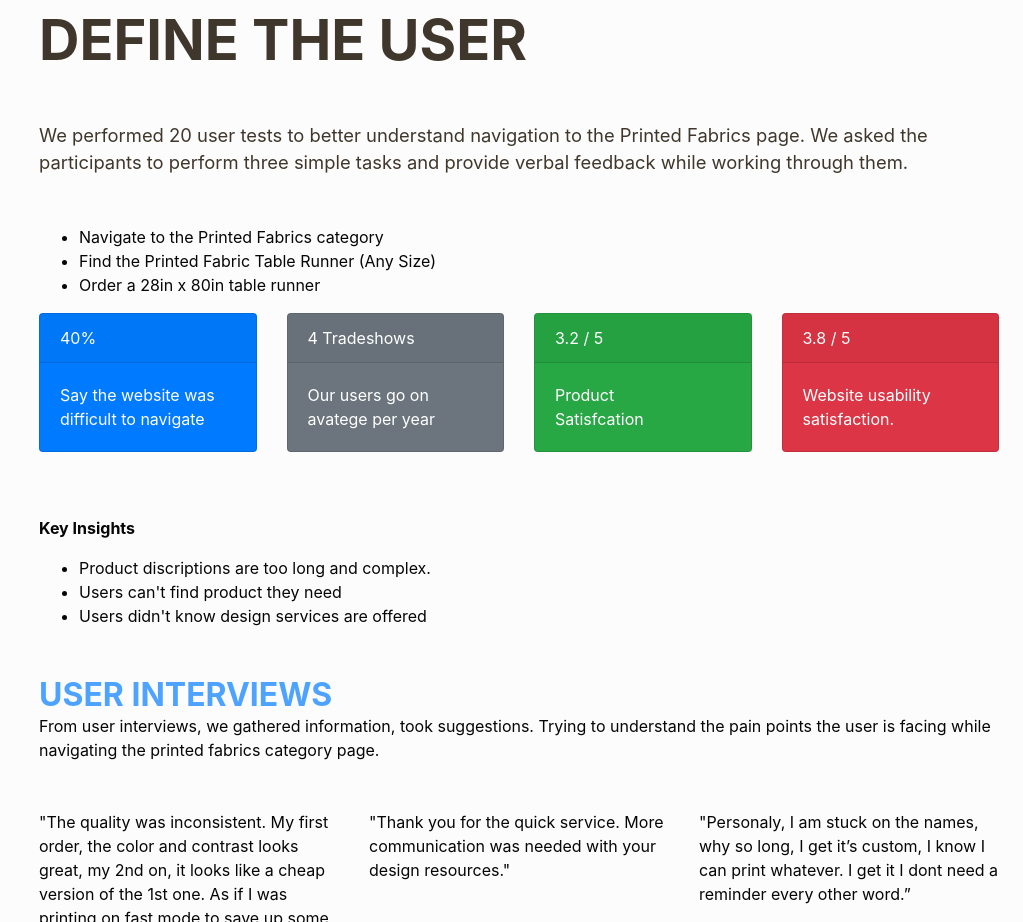
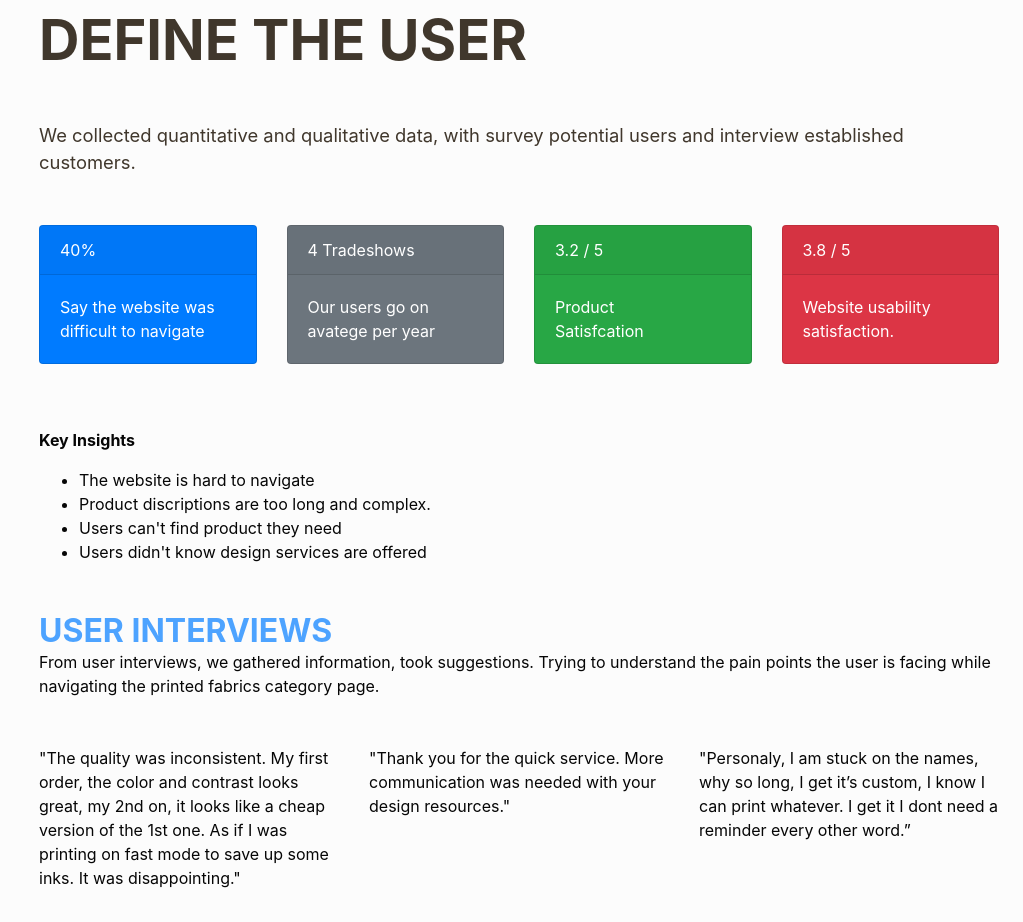
Before and after one commit to if314/new314, a plain HTML site: page ceb.html in a window 1280 px wide. Shown: the part 860-1782 px from the top of the page, without its empty margins (257-1280 px from the left). Drawn offline with Linux system fonts and the light colour scheme; a web font is replaced by a local one.

Commit message:
ceb
We collected quantitative and qualitative data, with survey potential users and interview established customers

```diff
--- a/ceb.html
+++ b/ceb.html
@@ -126,13 +126,8 @@
         <h2 class="mb-5 title">Define the user</h2>
 
         <div class="mb-5">
-          <p class="lead mb-5">We performed 20 user tests to better understand navigation to the Printed Fabrics page. We asked the participants to perform three simple tasks and provide verbal feedback while working through them.</p>
+          <p class="lead mb-5">We collected quantitative and qualitative data, with survey potential users and interview established customers.</p>
 
-          <ul>
-            <li>Navigate to the Printed Fabrics category</li>
-            <li>Find the Printed Fabric Table Runner (Any Size)</li>
-            <li>Order a 28in x 80in table runner</li>
-        </ul>
         <div class="resume-item d-flex flex-column flex-md-row justify-content-between mb-5">
           <div class="row h-100 ">
         <div class="col-sm">
@@ -172,6 +167,7 @@
     </div>
        <p><b>Key Insights</b></p>
        <ul>
+         <li>The website is hard to navigate</li>
       <li>Product discriptions are too long and complex.</li>
       <li>Users can't find product they need</li>
       <li>Users didn't know design services are offered</li>
```
